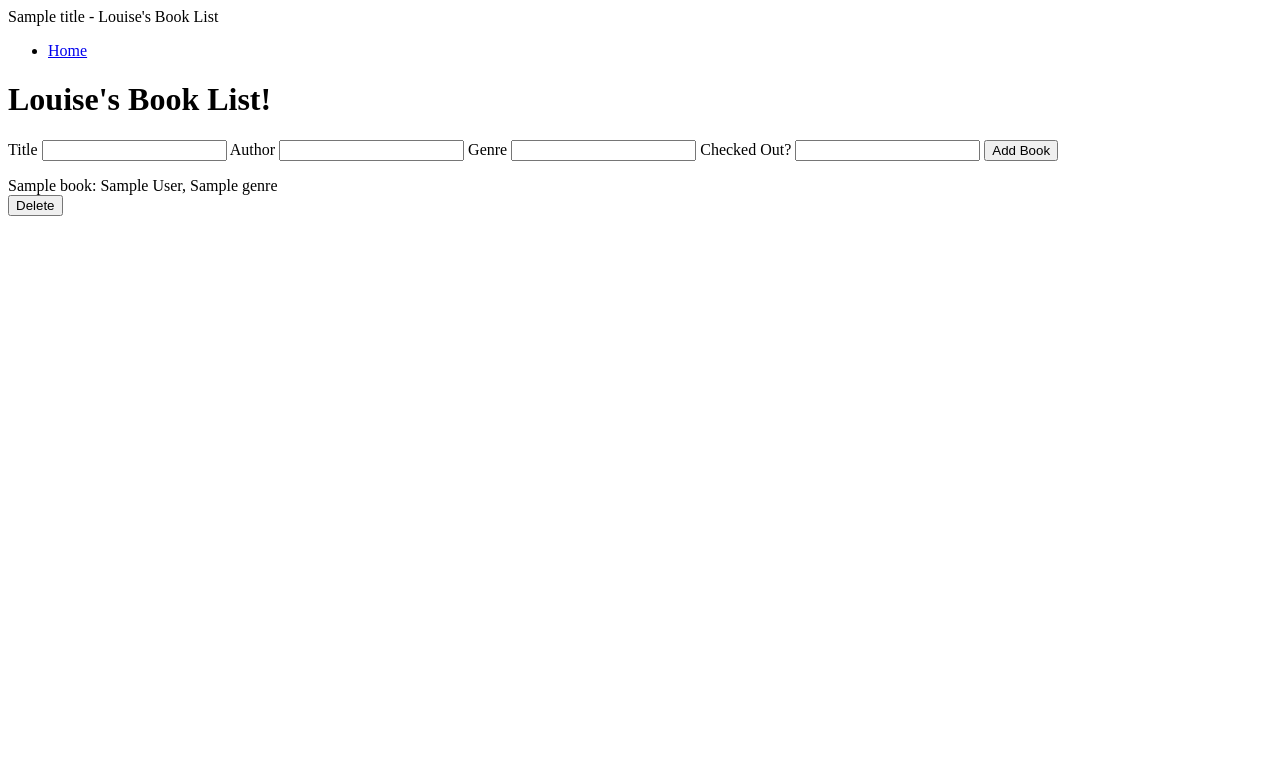
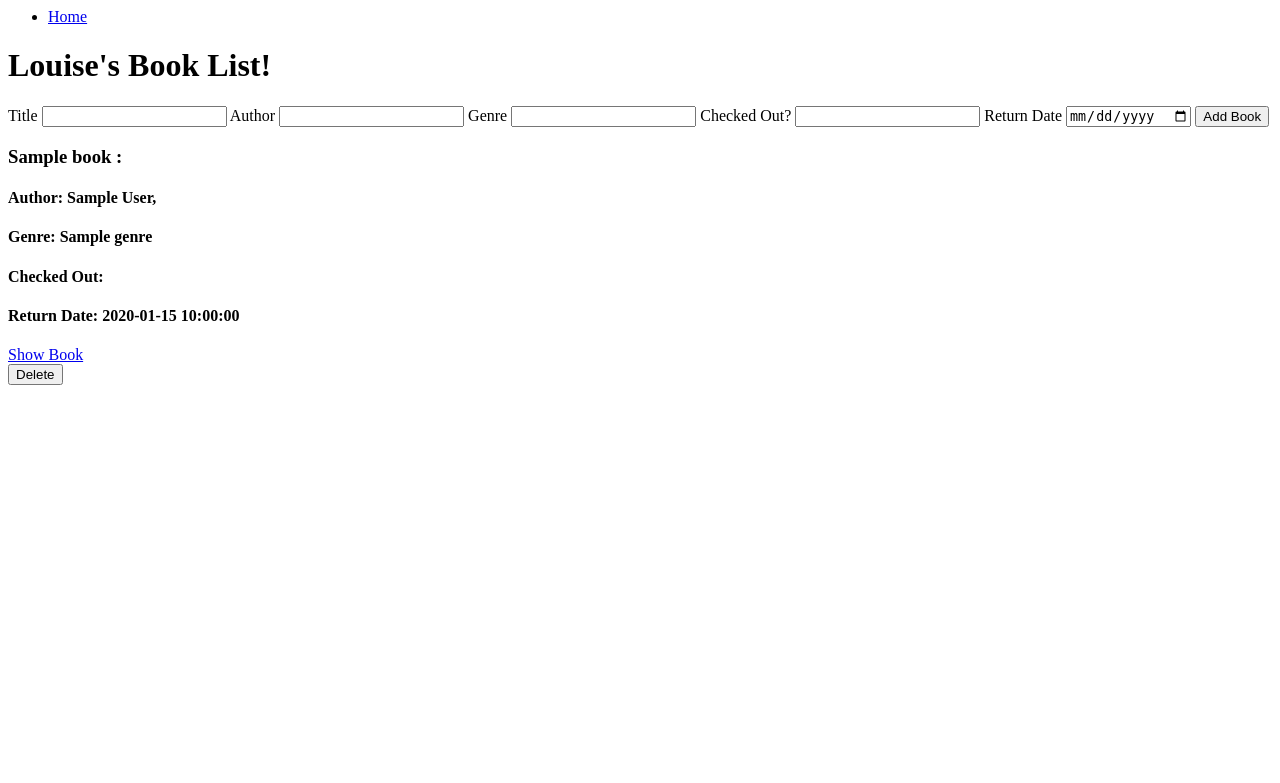
Before and after one commit to LouiseCMcC/Flask_Homework, a Flask app: template templates/index.html in a window 1280 px wide. Shown: the top 783 px of the page. Run offline with Flask 2, Linux system fonts and the light colour scheme; the template is opened without the code that fills it: most values are stand-ins (such as "Sample title", 1, 10 or a date in 2020).

Commit message:
third commit - fixed show if checked out

```diff
--- a/controllers/controller.py
+++ b/controllers/controller.py
@@ -13,7 +13,8 @@ def add_book():
     book_author = request.form['author']
     book_genre = request.form['genre']
     checked_out = True if 'checked_out' in request.form else False
-    new_book = Book(book_title, book_author, book_genre, checked_out)
+    return_date =  return_date if 'checked_out' in request.form == True else False
+    new_book = Book(book_title, book_author, book_genre, checked_out, return_date)
 
     add_new_book(new_book)
     return render_template('index.html', title='Home', books=books)
--- a/templates/base.html
+++ b/templates/base.html
@@ -1,6 +1,6 @@
 <html>
     <head>
-        <link rel="stylesheet" href="/static/style.css"/
+        <link rel="stylesheet" href="/static/style.css">
         <title>{{ title }} - Louise's Book List</title>
     </head>
     <body>
--- a/templates/index.html
+++ b/templates/index.html
@@ -16,22 +16,30 @@
             <label for="checked_out"> Checked Out? </label>
             <input type="text" name="checked_out" id="checked_out">
 
+            <label for="return_date"> Return Date </label>
+            <input type="date" name="date" id="date">
+
             <input type="submit" value="Add Book">
 
         </form>
+        <div class="book-container">
         {% for book in books %}
-        <div>
-            {{ book.title }}: {{ book.author }}, {{ book.genre }}
+        <div class="event">
+            <h3>{{ book.title }} :</h3>
+            <h4>Author: {{ book.author }}, </h4>
+            <h4>Genre: {{ book.genre }}</h4>
+            <h4>Checked Out: {% if book.checked_out %}
+                <span> &#127812; </span>
+                {% endif %} </h4>
+            <h4>Return Date: {{ book.date }}</h4>
+            <a href="/books/{{books.index(book)}}"> Show Book </a>
 
-            {% if book.checked_out %}
-            <span> &#127812; </span>
-            {% endif %}
-
-            <form action="/books/delete/{{ book.title }}" method="POST">
+            <form action="/book/delete/{{ book.title }}" method="POST">
                 <input type="submit" value="Delete">
               </form>
 
         </div>
         {% endfor %}
+        </div>
 
 {% endblock %}
```
Also changed, not shown: models/book.py (+5 -2 lines), models/book_list.py (+4 -3 lines), templates/book.html (added, +24 -0 lines).
